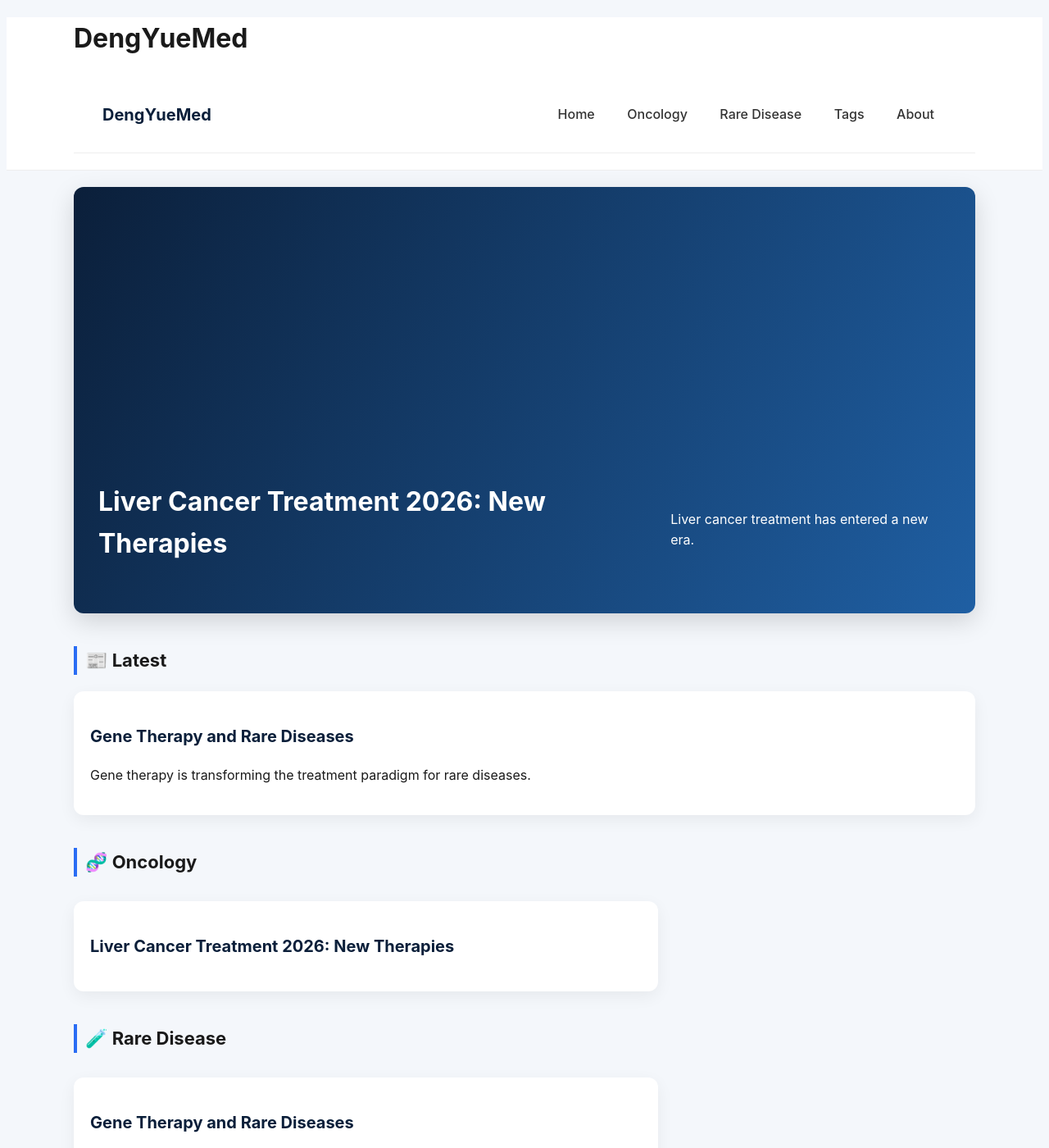
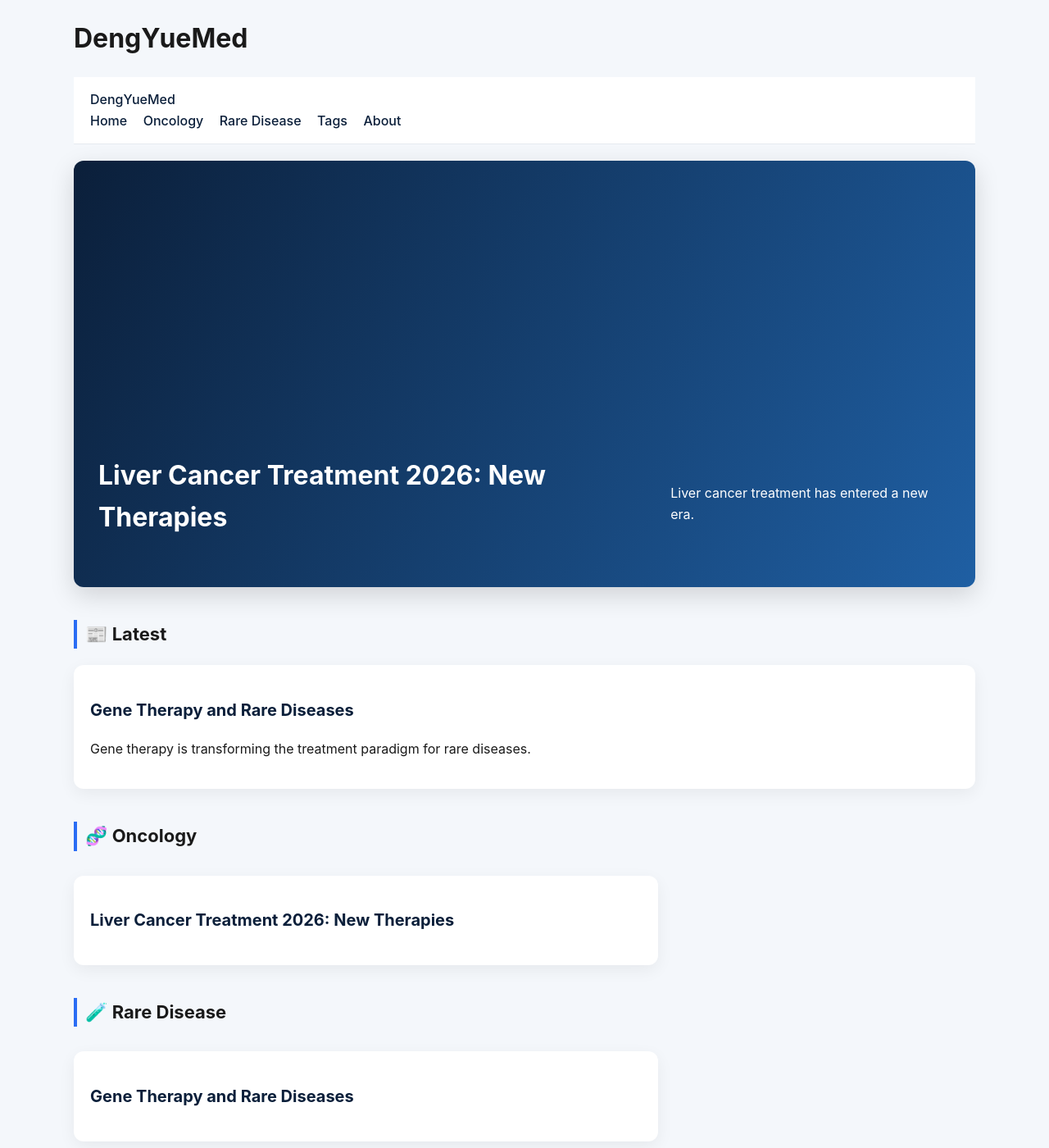
Before and after one commit to hkdengyue/hkdengyue.github.io, a Jekyll site: the page built from index.html, in a window 1280 px wide and 1400 px high. Shown: the whole window at 82% size. Built offline with Jekyll 4.4.1, drawn with Linux system fonts in a browser that asks for light colours.

Commit message:
Update style.css

```diff
--- a/assets/style.css
+++ b/assets/style.css
@@ -292,39 +292,3 @@ nav a:hover {
 .featured a:hover {
     text-decoration: underline;
 }
-
-/* ===== 导航栏（专业版） ===== */
-.header {
-    position: sticky;
-    top: 0;
-    z-index: 1000;
-    background: white;
-    border-bottom: 1px solid #eee;
-}
-
-.nav-container {
-    max-width: 1100px;
-    margin: auto;
-    display: flex;
-    justify-content: space-between;
-    align-items: center;
-    padding: 15px;
-}
-
-.logo a {
-    font-size: 20px;
-    font-weight: bold;
-    color: #0b1f3a;
-    text-decoration: none;
-}
-
-.menu a {
-    margin-left: 20px;
-    color: #333;
-    text-decoration: none;
-    font-weight: 500;
-}
-
-.menu a:hover {
-    color: #2a6df4;
-}
```
